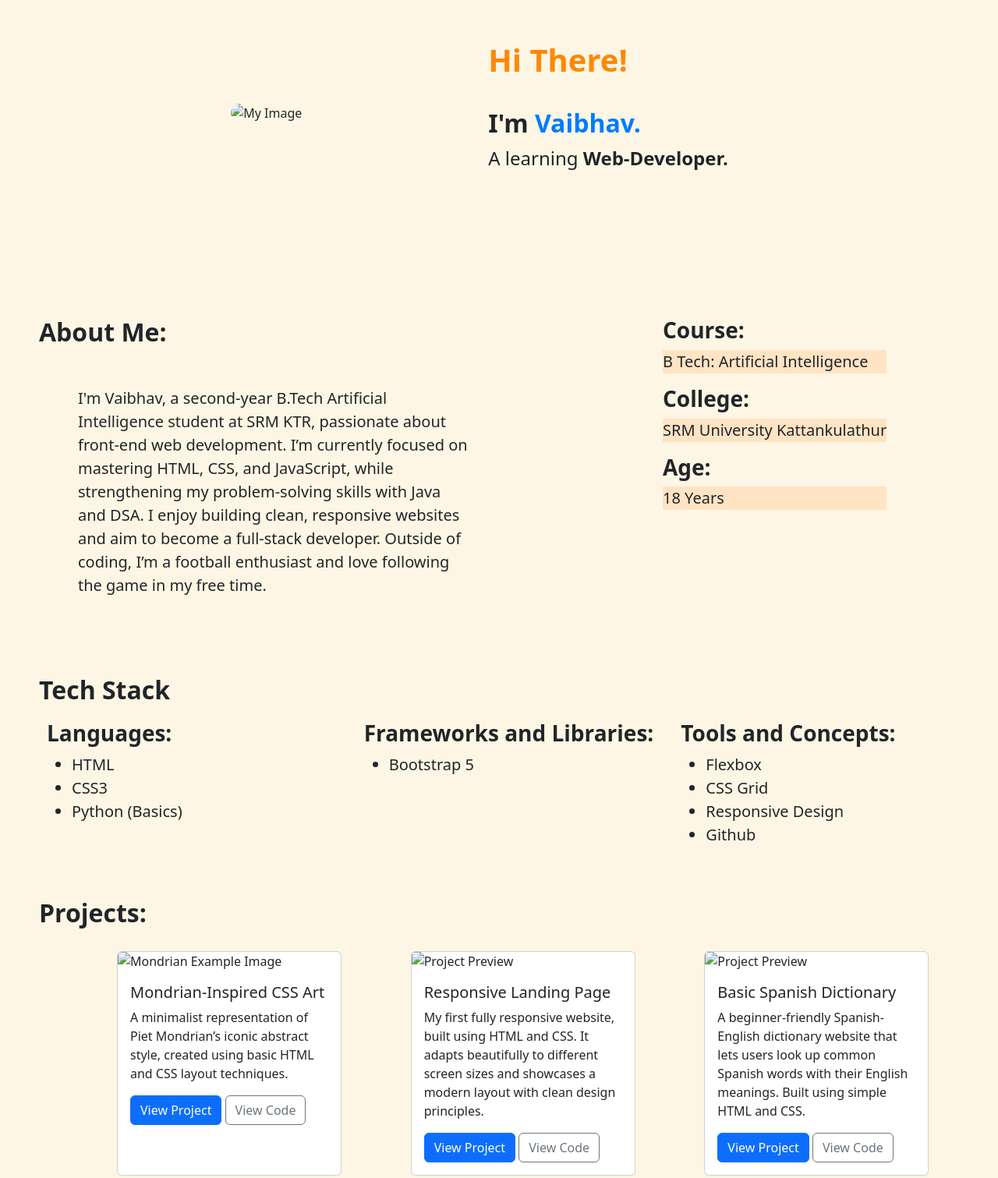
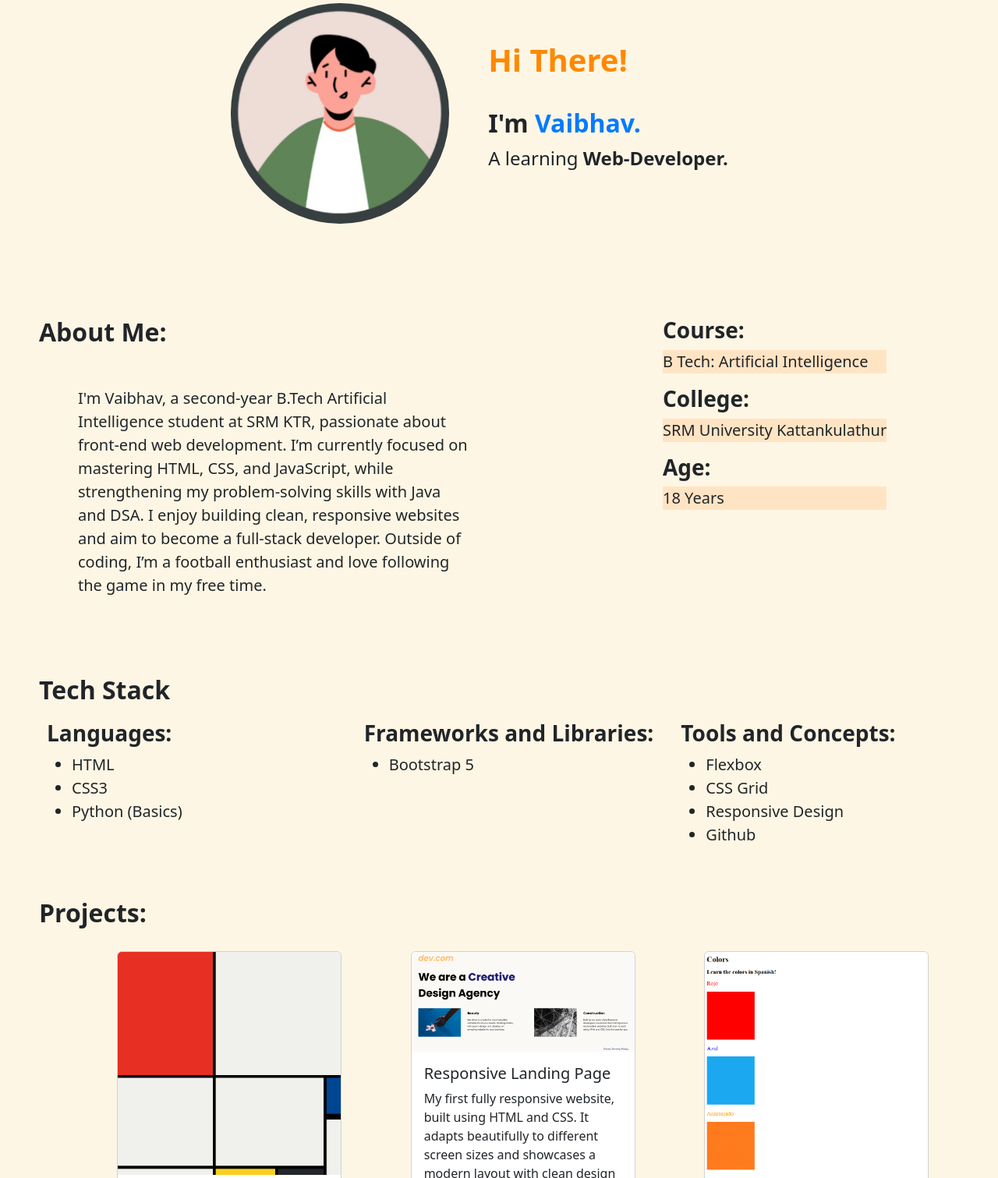
Before and after one commit to joshww5/personal-portfolio-site, a plain HTML site: page index.html in a window 1280 px wide. Shown: the part 173-1684 px from the top of the page at 78% size. Drawn offline with nearby package versions, Linux system fonts and the light colour scheme; the site is published under a folder, as on GitHub Pages, so addresses that start at the root find nothing.

Commit message:
Update index.html

```diff
--- a/index.html
+++ b/index.html
@@ -55,7 +55,7 @@
 
 <div class="maincontent">
 <div class="img">
-  <img class="pic" src="/Capstone Project 2/image.png" width="280px" alt="My Image">
+  <img class="pic" src="Capstone Project 2/image.png" width="280px" alt="My Image">
   <div class="info">
     <h1>Hi There!</h1><br/>
     <h2>I'm <span style="color: #007bff;">Vaibhav.</span></h2>
@@ -116,7 +116,7 @@
 
   <!-- Card 1 -->
   <div class="card" style="width: 18rem;">
-    <img src="/Capstone Project 2/image copy.png" class="card-img-top" alt="Mondrian Example Image">
+    <img src="Capstone Project 2/image copy.png" class="card-img-top" alt="Mondrian Example Image">
     <div class="card-body">
       <h5 class="card-title">Mondrian-Inspired CSS Art</h5>
       <p class="card-text">A minimalist representation of Piet Mondrian’s iconic abstract style, created using basic HTML and CSS layout techniques.</p>
@@ -127,7 +127,7 @@
 
   <!-- Card 2 (Blank template for future project) -->
   <div class="card" style="width: 18rem;">
-    <img src="/Capstone Project 2/imag2.png" class="card-img-top" alt="Project Preview">
+    <img src="Capstone Project 2/imag2.png" class="card-img-top" alt="Project Preview">
     <div class="card-body">
       <h5 class="card-title">Responsive Landing Page</h5>
       <p class="card-text">My first fully responsive website, built using HTML and CSS. It adapts beautifully to different screen sizes and showcases a modern layout with clean design principles.</p>
@@ -137,7 +137,7 @@
   </div>
 
     <div class="card" style="width: 18rem;">
-    <img src="/Capstone Project 2/image3.png" class="card-img-top" alt="Project Preview">
+    <img src="Capstone Project 2/image3.png" class="card-img-top" alt="Project Preview">
     <div class="card-body">
       <h5 class="card-title">Basic Spanish Dictionary</h5>
       <p class="card-text">A beginner-friendly Spanish-English dictionary website that lets users look up common Spanish words with their English meanings. Built using simple HTML and CSS.</p>
@@ -152,4 +152,5 @@
 <script src="https://cdn.jsdelivr.net/npm/bootstrap@5.3.7/dist/js/bootstrap.bundle.min.js" crossorigin="anonymous"></script>
 
 
+
 </body>
```
